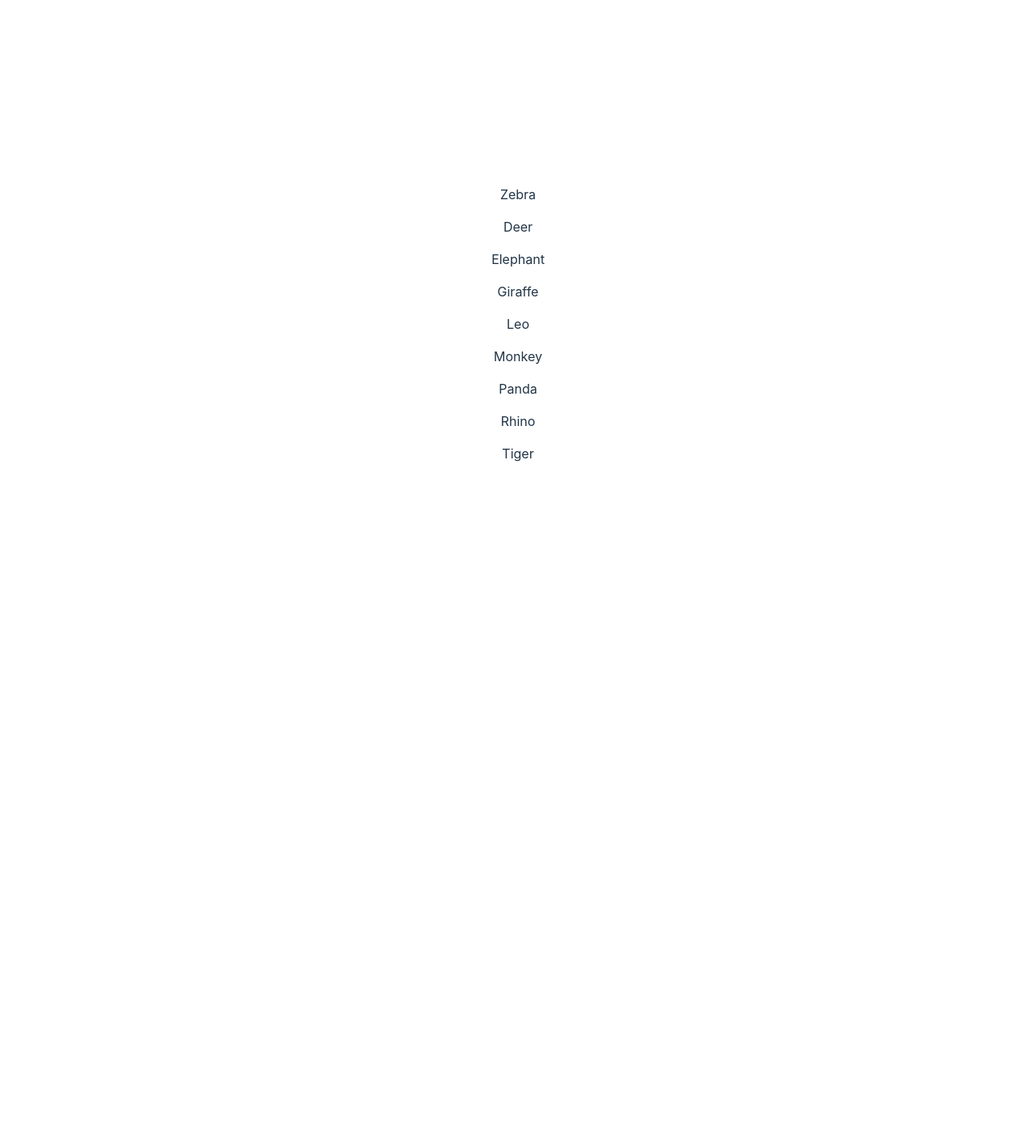
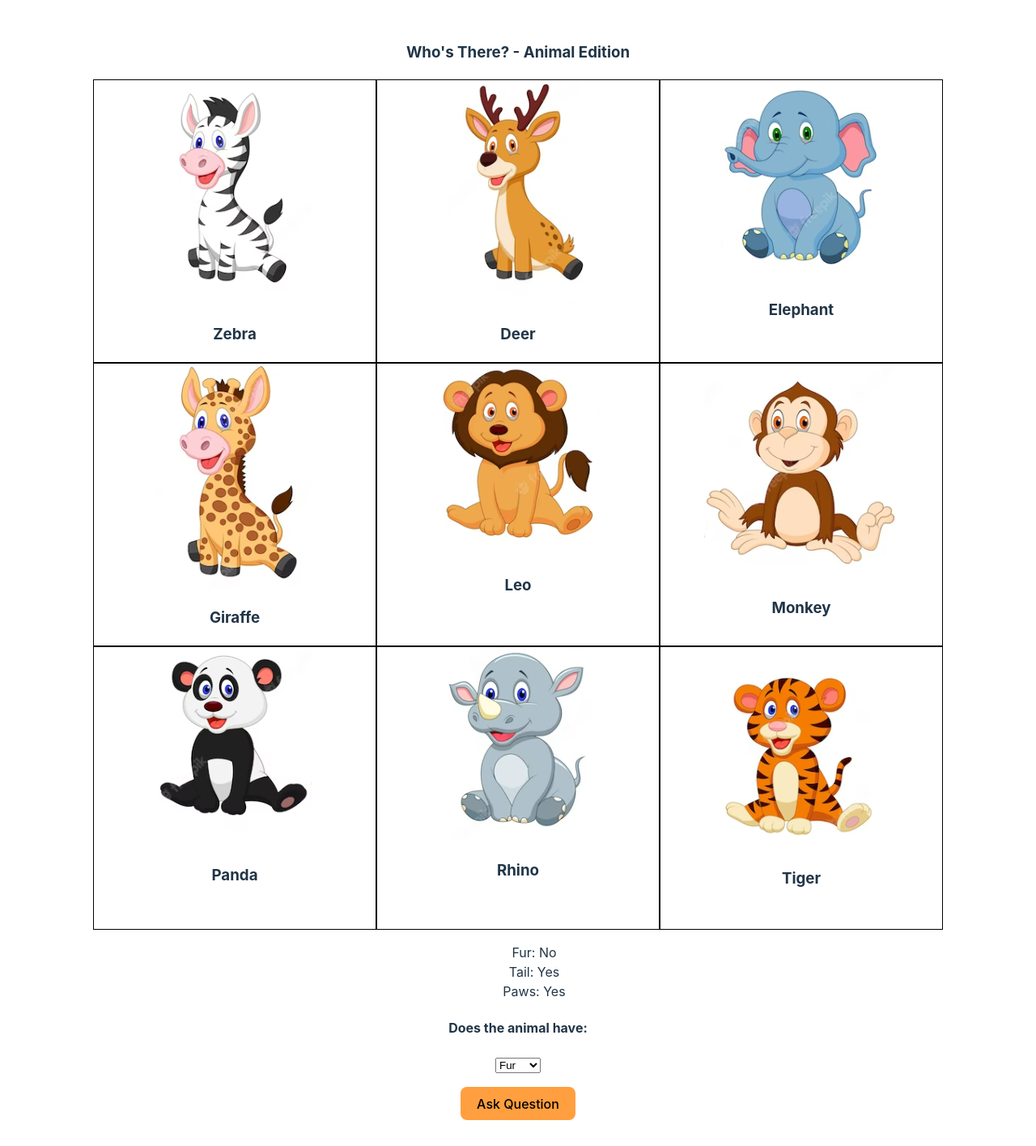
Before and after one commit to emiliamassing/WhosThere-Group-1, a Vue app: page / in a window 1280 px wide. Shown: the whole page at 81% size. Before the commit the page ends 800 px from the top, so only its background shows below. Built offline with nearby package versions, Linux system fonts and the light colour scheme.

Commit message:
last minute commit

```diff
--- a/src/App.vue
+++ b/src/App.vue
@@ -1,12 +1,9 @@
 <script setup lang="ts">
 import AnimalList from './components/AnimalList.vue';
-import GameBoard from './components/GameBoard.vue';
-import StartPage from './components/StartPage.vue';
 
 </script>
 
 <template>
-  <!-- <StartPage></StartPage> -->
   <AnimalList/>
 </template>
 
--- a/src/components/AnimalList.vue
+++ b/src/components/AnimalList.vue
@@ -6,7 +6,7 @@ import { IAnimalDesc } from '../models/IAnimalDesc';
 const arrayOfAnimals: IAnimal[] = [
     {
         name: 'Zebra',
-        picture: './assets/zebra.png',
+        picture: '../src/assets/zebra.png',
         description: {
             Stripes: true,
             Tail: true,
@@ -29,7 +29,7 @@ const arrayOfAnimals: IAnimal[] = [
     },
     {
         name: 'Deer',
-        picture: './assets/deer.png',
+        picture: '../src/assets/deer.png',
         description: {
             Stripes: false,
             Tail: true,
@@ -52,7 +52,7 @@ const arrayOfAnimals: IAnimal[] = [
     },
     {
         name: 'Elephant',
-        picture: './assets/elephant.png',
+        picture: '../src/assets/elephant.png',
         description: {
             Stripes: false,
             Tail: true,
@@ -75,7 +75,7 @@ const arrayOfAnimals: IAnimal[] = [
     },
     {
         name: 'Giraffe',
-        picture: './assets/giraffe.png',
+        picture: '../src/assets/giraffe.png',
         description: {
             Stripes: false,
             Tail: true,
@@ -98,7 +98,7 @@ const arrayOfAnimals: IAnimal[] = [
     },
     {
         name: 'Leo',
-        picture: './assets/leo.png',
+        picture: '../src/assets/leo.png',
         description: {
             Stripes: false,
             Tail: true,
@@ -121,7 +121,7 @@ const arrayOfAnimals: IAnimal[] = [
     },
     {
         name: 'Monkey',
-        picture: './assets/monkey.png',
+        picture: '../src/assets/monkey.png',
         description: {
             Stripes: false,
             Tail: false,
@@ -144,7 +144,7 @@ const arrayOfAnimals: IAnimal[] = [
     },
     {
         name: 'Panda',
-        picture: './assets/panda.png',
+        picture: '../src/assets/panda.png',
         description: {
             Stripes: false,
             Tail: false,
@@ -167,7 +167,7 @@ const arrayOfAnimals: IAnimal[] = [
     },
     {
         name: 'Rhino',
-        picture: './assets/rhino.png',
+        picture: '../src/assets/rhino.png',
         description: {
             Stripes: false,
             Tail: true,
@@ -190,7 +190,7 @@ const arrayOfAnimals: IAnimal[] = [
     },
     {
         name: 'Tiger',
-        picture: './assets/tiger.png',
+        picture: '../src/assets/tiger.png',
         description: {
             Stripes: true,
             Tail: true,
@@ -218,13 +218,48 @@ const gridClass: string ="gridContainer";
 </script>
 
 <template>
+    <h3>Who's There? - Animal Edition</h3>
     <div :class="gridClass">
-        <div v-for="animal in arrayOfAnimals" v-bind:key="animal.name">
-            <p>{{ animal.name }}</p>
+        <div v-for="animal in arrayOfAnimals" v-bind:key="animal.name" class="animal">
+            <img :src="animal.picture">
+            <h3>{{ animal.name }}</h3>
         </div>
     </div>
+    <ul>
+        <li>Fur: No</li>
+        <li>Tail: Yes</li>
+        <li>Paws: Yes</li>
+    </ul>
+    <h4>Does the animal have: </h4>
+    <select>
+        <option>Fur</option>
+        <option>Trunk</option>
+        <option>Tail</option>
+        <option>Paws</option>
+    </select><br>
+    <button>Ask Question</button>
 </template>
 
 <style>
+    .gridContainer {
+        display: grid;
+        grid-template-columns: repeat(3, 350px);
+        grid-template-rows: repeat(3, 350px);
+    }
 
+    .gridContainer .animal {
+        border: 1px solid black;
+    }
+
+    li {
+        list-style-type: none;
+    }
+
+    img:hover {
+        cursor: pointer;
+    }
+
+    button {
+        margin-top: 1em;
+    }
 </style>
```
